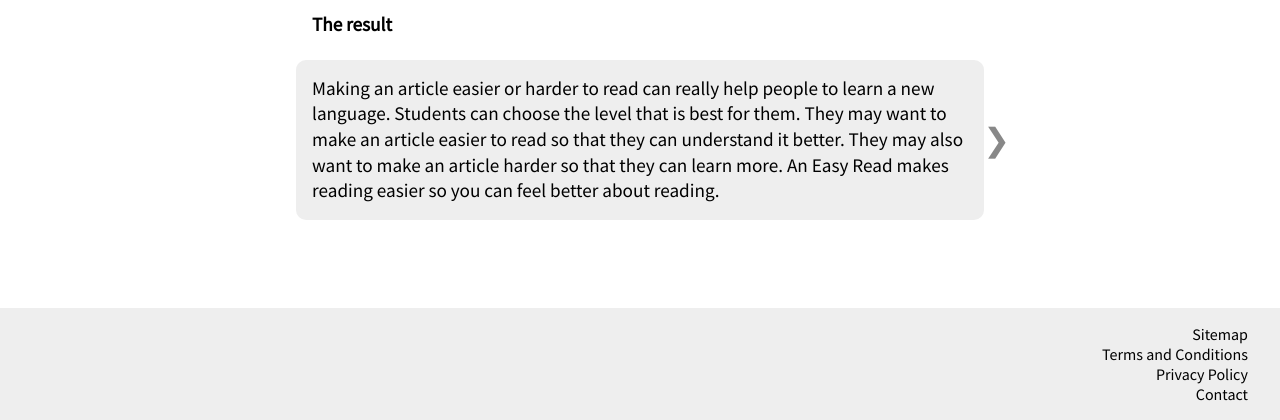
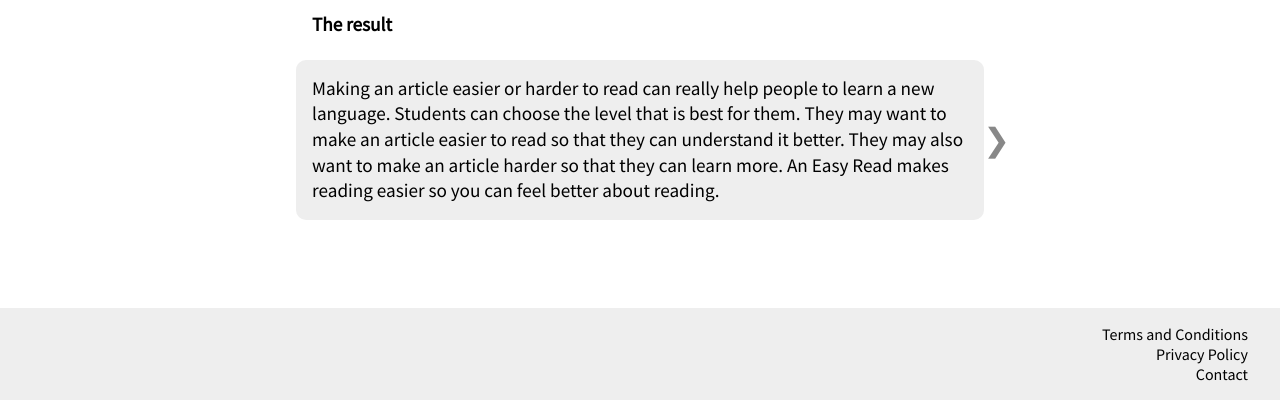
Before and after one commit to adkwalters/an-easy-read, a Flask app: page /about in a window 1280 px wide. Shown: the part 1460-1880 px from the top of the page. Run offline with Flask 2, Linux system fonts and the light colour scheme; some libraries are stand-ins or nearby versions.

Commit message:
Remove: sitemap link from footer

```diff
--- a/app/templates/layout.html
+++ b/app/templates/layout.html
@@ -104,7 +104,6 @@
     </main>
     <footer>
         <ul>
-            <li><a href="">Sitemap</a></li>
             <li><a href="{{ url_for('main.terms_and_conditions')}}">Terms and Conditions</a></li>
             <li><a href="{{ url_for('main.privacy_policy')}}">Privacy Policy</a></li>
             <li><a href="{{ url_for('main.contact')}}">Contact</a></li>
```
